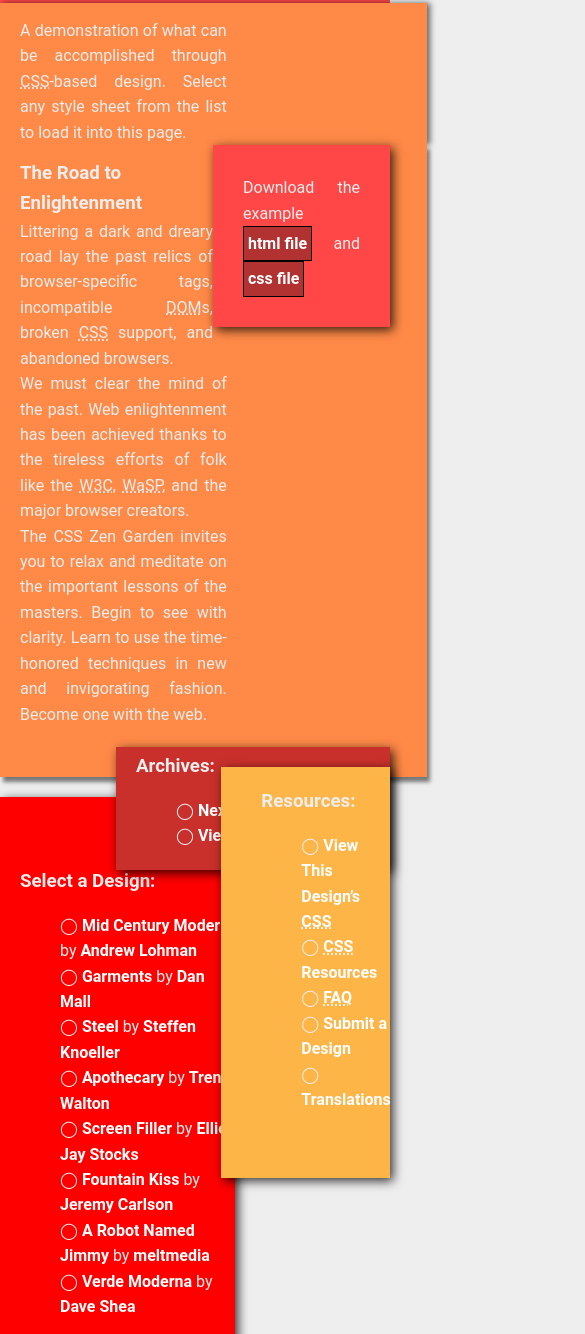
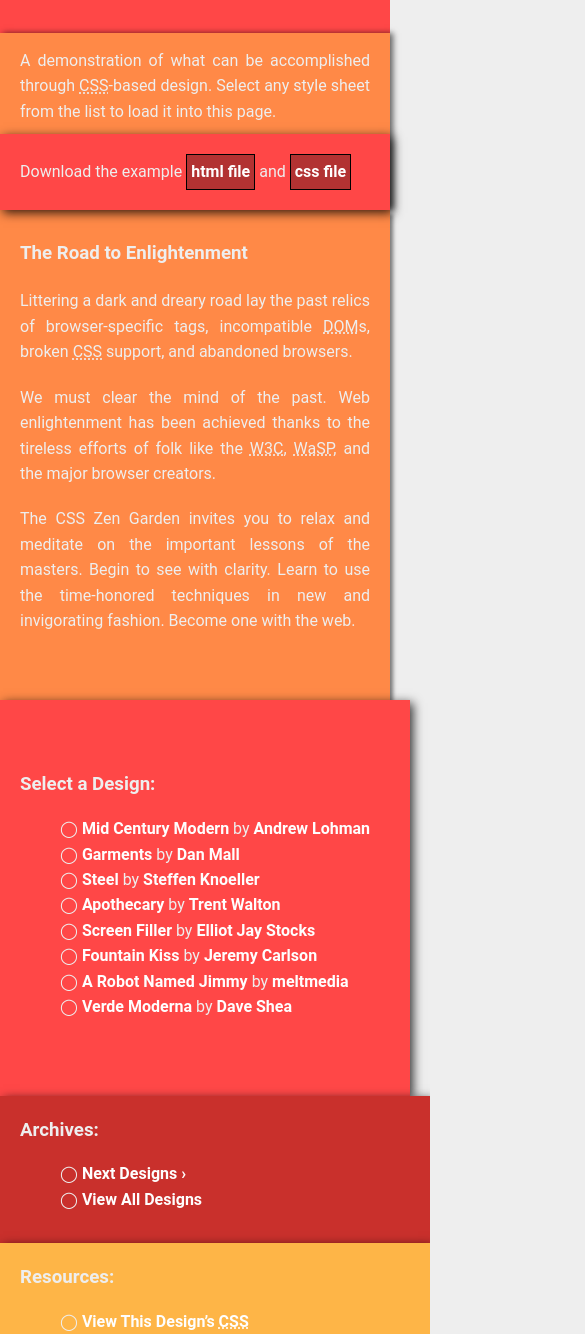
Before and after one commit to SomePeaceStudio/myzen, a plain HTML site: page index.html in a window 390 px wide. Shown: the part 233-1567 px from the top of the page, 585 px wide, since content can reach past the window. Drawn offline with Linux system fonts and the light colour scheme.

Commit message:
added responsive styling

```diff
--- a/style.css
+++ b/style.css
@@ -5,7 +5,6 @@
     padding: 0;
     }
 body {
-    /* font: 75% georgia, sans-serif; */
     line-height: 1.58889;
     font-family: roboto, arial, sans, sans-serif;
     color: #EEEEEE;
@@ -42,22 +41,34 @@
     }
 
 
+
+/*================ custom style ===================*/
+
+/* page settings */
+.page-wrapper{
+    max-width: 1500px;
+    margin: 0 auto;
+    /*change element order*/
+    display: -webkit-box;
+    display: -moz-box;
+    display: box;
+
+    -webkit-box-orient: vertical;
+    -moz-box-orient: vertical;
+    box-orient: vertical;
+}
+
+/* ---------------- intro ----------------*/
 header{
     background: #FF4747;
     margin: auto;
     text-align: center;
     position: relative;
-    /* margin-top: 30px; */
     left: 0;
     right: 0;
     width: auto;
     padding: 30px 0px 100px 0px;
 }
-/*
-header:after{
-    content: "";
-    display: box;
-}*/
 
 .intro{
     width: 100%;
@@ -66,7 +77,6 @@
     margin-bottom: 0;
     position: relative;
     box-shadow: none;
-    /* width: 100%; */
 }
 .summary p:nth-child(1){
     margin-top: -30px;
@@ -75,16 +85,12 @@
     background: #FF8947;
     width: 53%;
     padding-right: 200px;
-    /* box-shadow: 6px 0px 4px -4px black; */
-    /* box-shadow: 3px 3px 10px black; */
 
     -webkit-box-shadow: 3px 0px 6px 0px rgba(0,0,0,0.6);
     -moz-box-shadow: 3px 0px 6px 0px rgba(0,0,0,0.6);
     box-shadow: 3px 0px 6px 0px rgba(0,0,0,0.6);
 
-    /* z-index: 2; */
     position: relative;
-    /* overflow: hidden; */
 }
 
 .summary p:nth-child(2){
@@ -106,6 +112,8 @@
 }
 
 
+/* ---------------- links to other zen works ----------------*/
+
 .preamble{
     background: #FF8947;
     margin-top: 0;
@@ -122,17 +130,6 @@
     z-index: 2;
     position: relative;
     margin-top: -1px;
-}
-
-/*Change element order*/
-.page-wrapper{
-    display: -webkit-box;
-    display: -moz-box;
-    display: box;
-
-    -webkit-box-orient: vertical;
-    -moz-box-orient: vertical;
-    box-orient: vertical;
 }
 
 .sidebar{
@@ -158,28 +155,14 @@
     margin-top: -20px;
     width: 55%;
     background: #FF4747;
-    /* background: #F50000; */
     float: left;
     padding: 20px 0 60px 20px;
-}
-@media(max-width: 975px){
-    .design-selection{
-        margin-top: 50px;
-        width: 55%;
-        background: red;
-        float: left;
-        padding: 70px 0 60px 20px;
-    }
-    .sidebar{
-        margin-top: -30px;
-    }
 }
 
 .design-archives{
     width: 60%;
     padding: 5px 20px;
     background: #C9302C;
-    /* float: right; */
     position: absolute;
     right: 0;
 }
@@ -189,11 +172,12 @@
     margin-top: 20px;
     padding: 20px 0 50px 40px;
     background: #FEB547;
-    /* background: #4286EC; */
-    /* float: right; */
     position: absolute;
     right: 0;
 }
+
+
+/* ---------------- main section ----------------*/
 
 .main{
     -webkit-box-ordinal-group: 3;
@@ -216,19 +200,126 @@
     margin-left: 60px;
 }
 
+/* ---------------- box shadows for most of elements ----------------*/
+
 .main div, .zen-resources, .design-archives, .zen-resources, .design-selection,.summary p:nth-child(2){
-    /* box-shadow: 3px 3px 10px #111111; */
     -webkit-box-shadow: 3px 3px 10px 0px rgba(0,0,0,0.8);
     -moz-box-shadow: 3px 3px 10px 0px rgba(0,0,0,0.8);
     box-shadow: 3px 3px 10px 0px rgba(0,0,0,0.8);
 }
 
+/* ---------------- footer ----------------*/
 
 footer{
     text-align: center;
     padding: 20px 0;
-    /* background: red; */
 }
 footer a{
     padding: 0 20px;
 }
+
+/* ---------------- infographic img ----------------*/
+
+footer::before{
+    content: "Info graf placeholder";
+    vertical-align: middle;
+    text-align: center;
+    color: white;
+    line-height: 200px;
+    background: #FF4747;
+    position: relative;
+    display: block;
+    margin: -45px auto 30px auto;
+    height: 200px;
+    width: 800px;
+    -webkit-box-shadow: 3px 3px 10px 0px rgba(0,0,0,0.8);
+    -moz-box-shadow: 3px 3px 10px 0px rgba(0,0,0,0.8);
+    box-shadow: 3px 3px 10px 0px rgba(0,0,0,0.8);
+}
+
+/* ====================== Responsive design styling ====================== */
+
+@media(max-width: 975px){
+    .design-selection{
+        margin-top: 50px;
+        padding: 70px 0 60px 20px;
+    }
+    .sidebar{
+        margin-top: -30px;
+    }
+}
+@media (max-width: 950px) {
+    .design-selection{
+        width: 100%;
+        margin-top: -3px;
+    }
+    .design-archives{
+        position: relative;
+        float: left;
+        width: 100%;
+        padding: 20px 20px;
+    }
+    .zen-resources{
+        position: relative;
+        float: left;
+        width: 100%;
+        margin-top: -5px;
+        padding: 20px 20px;
+    }
+    .preamble{
+        padding-bottom: 100px;
+        width: 100%;
+        padding: 0;
+    }
+    .preamble h3{
+        padding: 30px 20px 20px 20px;
+    }
+    .preamble p{
+        padding: 0px 20px 20px 20px;
+    }
+    .preamble p:last-child{
+        padding-bottom: 100px;
+    }
+    .summary{
+        width: 100%;
+        background: #FF8947;
+        -webkit-box-shadow: 3px 0px 6px 0px rgba(0,0,0,0.6);
+        -moz-box-shadow: 3px 0px 6px 0px rgba(0,0,0,0.6);
+        box-shadow: 3px 0px 6px 0px rgba(0,0,0,0.6);
+    }
+    .summary p:nth-child(1){
+        margin: 0;
+        position: relative;
+        box-shadow: none;
+        padding-right: 20px !important;
+        width: auto;
+        padding-bottom: 10px;
+    }
+    .summary p:nth-child(2){
+        margin: 0;
+        position: inherit;
+        float: none;
+        width: auto;
+        padding: 20px 20px;
+    }
+    .main{
+        width: 100%;
+    }
+    .main div {
+        padding: 0px 0px !important;
+        width: 100% !important;
+        margin: 0 !important;
+    }
+    .main div h3{
+        padding: 60px 20px 20px 20px;
+    }
+    .main div p{
+        padding: 0px 20px 20px 20px;
+    }
+    .main div p:last-child{
+        padding-bottom: 60px;
+    }
+    footer::before{
+        width: 100%;
+    }
+}
```
